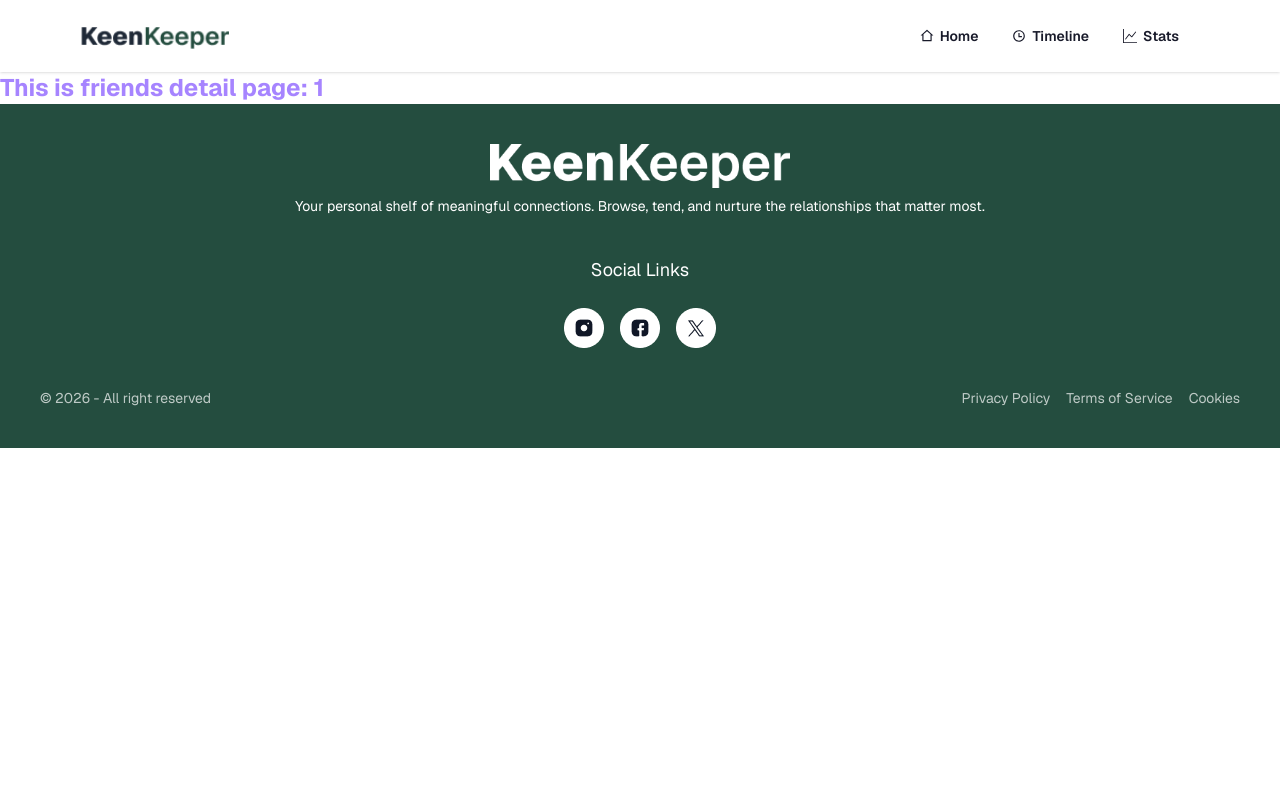
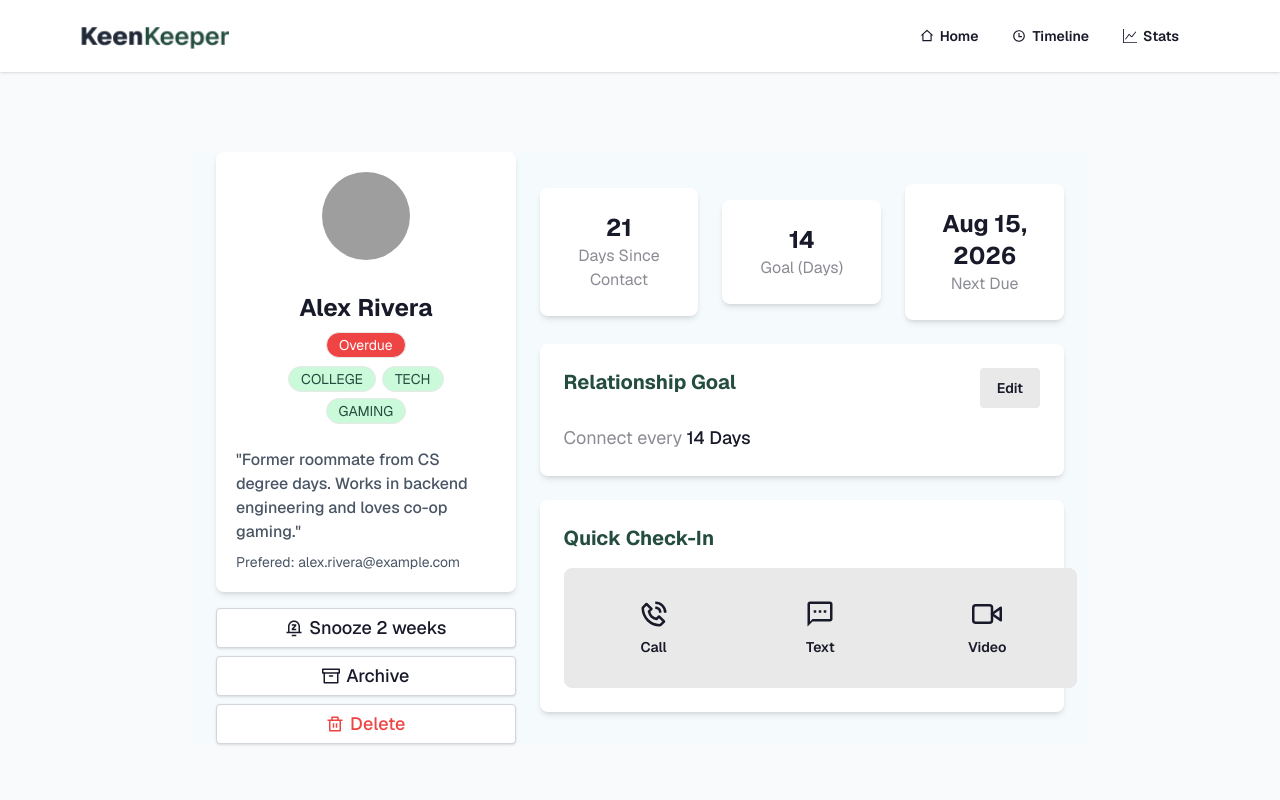
Before and after one commit to Nafiul-Islam-Eshan/KeenKeeper, a Next.js app: page /1 in a window 1280 px wide. Shown: the top 800 px of the page. Built offline with nearby package versions, Linux system fonts and the light colour scheme; grey boxes are pictures that could not be loaded.

Commit message:
Friend details page successfully desgined

```diff
--- a/src/Component/FriendsCard/page.jsx
+++ b/src/Component/FriendsCard/page.jsx
@@ -21,7 +21,7 @@ const FriendsCard = ({ friends }) => {
           return (
             <Link key={id} href={`/${id}`}>
               <div key={id} className="items-center justify-center">
-                <div className="rounded-lg w-full h-full bg-base-100 shadow-lg p-4 text-center border-2 border-[#E8E8E8]">
+                <div className="rounded-lg w-full h-75 bg-base-100 shadow-lg p-4 text-center">
                   {/* Picture */}
                   <div className="relative mx-auto mb-4 h-20 w-20 overflow-hidden rounded-full">
                     <Image
@@ -43,7 +43,7 @@ const FriendsCard = ({ friends }) => {
                     {tags.map((tag, i) => (
                       <div
                         key={i}
-                        className="badge bg-[#CBFADB] text-[#244D3F] rounded-4xl truncate uppercase"
+                        className="badge p-3 bg-[#CBFADB] text-[#244D3F] rounded-4xl truncate uppercase"
                       >
                         {tag}
                       </div>
@@ -52,7 +52,7 @@ const FriendsCard = ({ friends }) => {
 
                   {/* Status */}
                   <div
-                    className={`my-2 text-white badge rounded-4xl capitalize ${status === "almost due" ? `bg-[#EFAD44] ` : status === "overdue" ? `bg-[#EF4444] ` : `bg-[#244D3F] `}`}
+                    className={`my-2 text-white badge p-3 rounded-4xl capitalize ${status === "almost due" ? `bg-[#EFAD44] ` : status === "overdue" ? `bg-[#EF4444] ` : `bg-[#244D3F] `}`}
                   >
                     {status.replace("-", " ")}
                   </div>
--- a/src/app/[cardId]/page.jsx
+++ b/src/app/[cardId]/page.jsx
@@ -1,15 +1,166 @@
-import friends from '../../../public/friends.json'
+import Image from "next/image";
+import friends from "../../../public/friends.json";
+import { RiDeleteBinLine, RiNotificationSnoozeLine } from "react-icons/ri";
+import { FiArchive, FiVideo } from "react-icons/fi";
+import { BiPhoneCall } from "react-icons/bi";
+import { MdOutlineTextsms } from "react-icons/md";
 
-const FriendsDetailPage = async ({params}) => {
-    const {cardId} = await params
-    const friend = friends.find(e => e.id == cardId)
-    // console.log(friend);
+const FriendsDetailPage = async ({ params }) => {
+  const { cardId } = await params;
+  const friend = friends.find((e) => e.id == cardId);
 
-    return (
-        <div>
-            <h2 className="text-2xl font-bold text-violet-400"> This is friends detail page: {cardId} </h2>
+  const {
+    name,
+    bio,
+    picture,
+    status,
+    tags,
+    email,
+    days_since_contact,
+    goal,
+    next_due_date,
+  } = friend;
+
+  const formattedDate = new Intl.DateTimeFormat("en-US", {
+    month: "short",
+    day: "2-digit",
+    year: "numeric",
+  }).format(new Date(next_due_date));
+
+  return (
+    <div className="flex flex-col lg:flex-row gap-6 items-center justify-center lg:w-[70%] md:w-[85%] mx-auto  px-6 bg-[#F5FAFC] my-20">
+      {/* Left */}
+      <div className="w-93 space-y-4 justify-center items-center">
+        {/* Up */}
+        <div className=" p-5 bg-white rounded-lg shadow-md space-y-2">
+          {/* Image */}
+          <div className="relative mx-auto mb-4 h-22 w-22 overflow-hidden rounded-full">
+            <Image
+              src={picture}
+              alt={`Image of ${name}`}
+              fill
+              className="object-cover"
+            />
+          </div>
+
+          {/* Name, Status, tags */}
+          <div className="p-4 text-center">
+            {/* Name */}
+            <h2 className="text-2xl font-bold text-center">{name} </h2>
+            {/* Status */}
+            <div
+              className={`my-2 text-white badge p-3 rounded-4xl capitalize ${status === "almost due" ? `bg-[#EFAD44] ` : status === "overdue" ? `bg-[#EF4444] ` : `bg-[#244D3F] `}`}
+            >
+              {status.replace("-", " ")}
+            </div>
+            {/* tags */}
+            <div className="flex flex-wrap items-center justify-center gap-1.5">
+              {tags.map((tag, i) => (
+                <div
+                  key={i}
+                  className="badge bg-[#CBFADB] p-3 text-[#244D3F] rounded-4xl truncate uppercase"
+                >
+                  {tag}
+                </div>
+              ))}
+            </div>
+          </div>
+          {/* Bio */}
+          <p className="text-gray-600 font-medium"> {`"${bio}"`} </p>
+          {/* Email */}
+          <p className="text-sm text-gray-600">{`Prefered: ${email}`} </p>
         </div>
-    );
+
+        {/* Down */}
+        <div className="flex flex-col gap-2">
+          {/* Snooze button */}
+          <div>
+            <button className="btn btn-ghost w-full shadow-sm border border-gray-300 text-lg bg-white font-medium">
+              <RiNotificationSnoozeLine /> Snooze 2 weeks
+            </button>
+          </div>
+          {/* Archive button */}
+          <div>
+            <button className="btn btn-ghost w-full shadow-sm border border-gray-300 text-lg bg-white font-medium">
+              {" "}
+              <FiArchive /> Archive
+            </button>
+          </div>
+          {/* Delete button */}
+          <div>
+            <button className="btn btn-ghost w-full shadow-sm border border-gray-300 text-lg bg-white text-[#EF4444] font-medium">
+              {" "}
+              <RiDeleteBinLine /> Delete
+            </button>
+          </div>
+        </div>
+      </div>
+
+      {/* Right */}
+      <div className="flex flex-col justify-evenly h-full gap-6">
+        {/* Stats cards */}
+        <div className="grid grid-cols-1 md:grid-cols-3 gap-6 justify-center items-center ">
+          <div className=" bg-white rounded-lg shadow-md text-center p-6">
+            <h1 className="text-2xl font-bold">{days_since_contact}</h1>
+            <p className="opacity-50">Days Since Contact</p>
+          </div>
+          <div className=" bg-white rounded-lg shadow-md text-center p-6">
+            <h1 className="text-2xl font-bold">{goal}</h1>
+            <p className="opacity-50">Goal (Days)</p>
+          </div>
+          <div className=" bg-white rounded-lg shadow-md text-center p-6">
+            <h1 className="text-2xl font-bold">{formattedDate}</h1>
+            <p className="opacity-50">Next Due</p>
+          </div>
+        </div>
+
+        {/* Relationship goal card */}
+        <div className="bg-white space-y-4 rounded-lg shadow-md text-center p-6">
+          <div className="flex justify-between">
+            <h2 className="text-xl font-bold text-[#244D3F] ">
+              Relationship Goal
+            </h2>
+            <button className="btn btn-ghost bg-[#E9E9E9] ">Edit</button>
+          </div>
+          <p className="text-left text-lg">
+            <span className="opacity-50">Connect every</span>
+            <span className="font-medium"> {goal} Days </span>
+          </p>
+        </div>
+
+        {/* Quick Check-In Card */}
+        <div className="bg-white space-y-4 rounded-lg shadow-md p-6">
+          <h2 className="text-xl font-bold text-[#244D3F] ">Quick Check-In</h2>
+
+          <div className="grid grid-cols-1 md:grid-cols-3 gap-6">
+            {/* Call */}
+            <button className=" bg-[#E9E9E9] w-45 h-30 mx-auto rounded-lg p-5 btn">
+              <div className="grid justify-center items-center gap-2">
+                <BiPhoneCall className="text-3xl mx-auto" />
+                <p className="">Call</p>
+              </div>
+            </button>
+
+            {/* Text */}
+            <button className=" bg-[#E9E9E9] w-45 h-30 mx-auto rounded-lg p-5 btn">
+              <div className="grid justify-center items-center gap-2">
+                <MdOutlineTextsms className="text-3xl mx-auto" />
+                <p className="">Text</p>
+              </div>
+            </button>
+
+            {/* Video */}
+            <button className=" bg-[#E9E9E9] w-45 h-30 mx-auto rounded-lg p-5 btn">
+              <div className="grid justify-center items-center gap-2">
+                <FiVideo className="text-3xl mx-auto" />
+                <p className="">Video</p>
+              </div>
+            </button>
+          </div>
+        </div>
+      </div>
+    </div>
+  );
 };
 
 export default FriendsDetailPage;
--- a/src/app/layout.js
+++ b/src/app/layout.js
@@ -20,7 +20,7 @@ export default function RootLayout({ children }) {
       lang="en"
       className={ `${geist.className} h-full antialiased`}
     >
-      <body className="min-h-full flex flex-col">
+      <body className="min-h-full flex flex-col bg-[#F8FAFC]">
         <NavbarPage />
         {children}
         <FooterPage />
```
